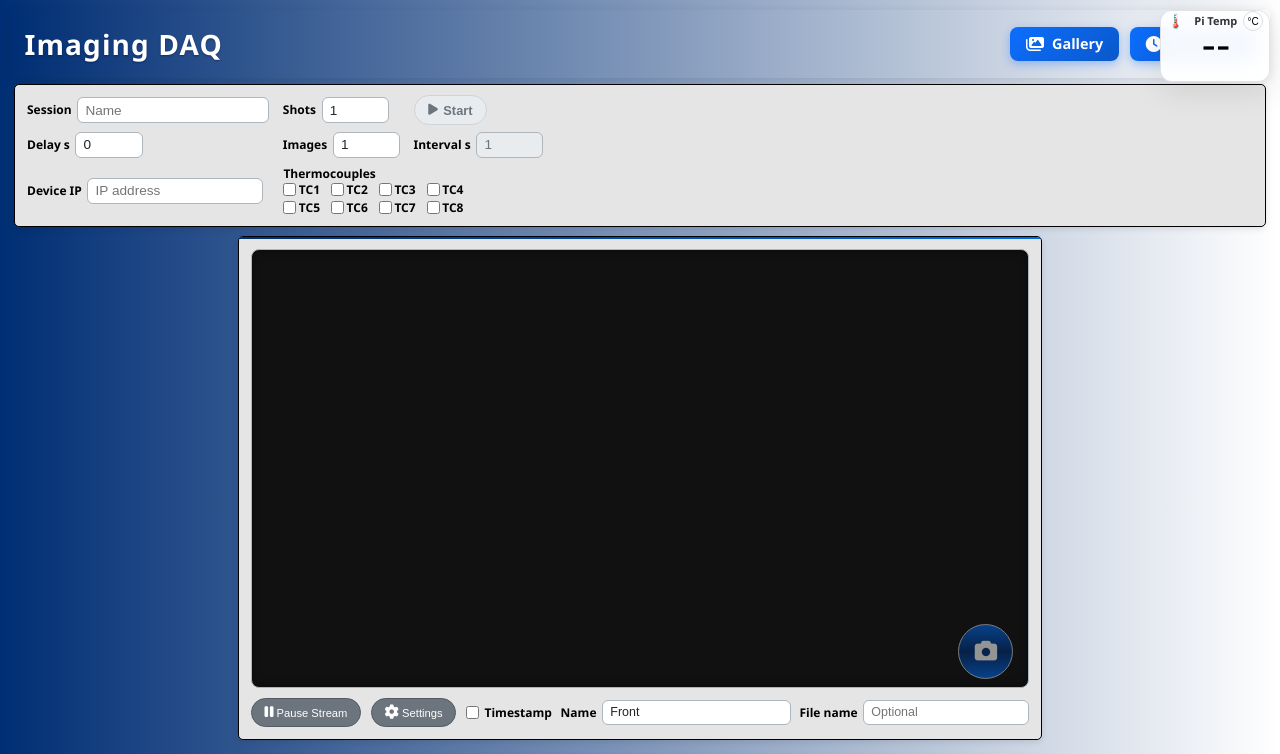
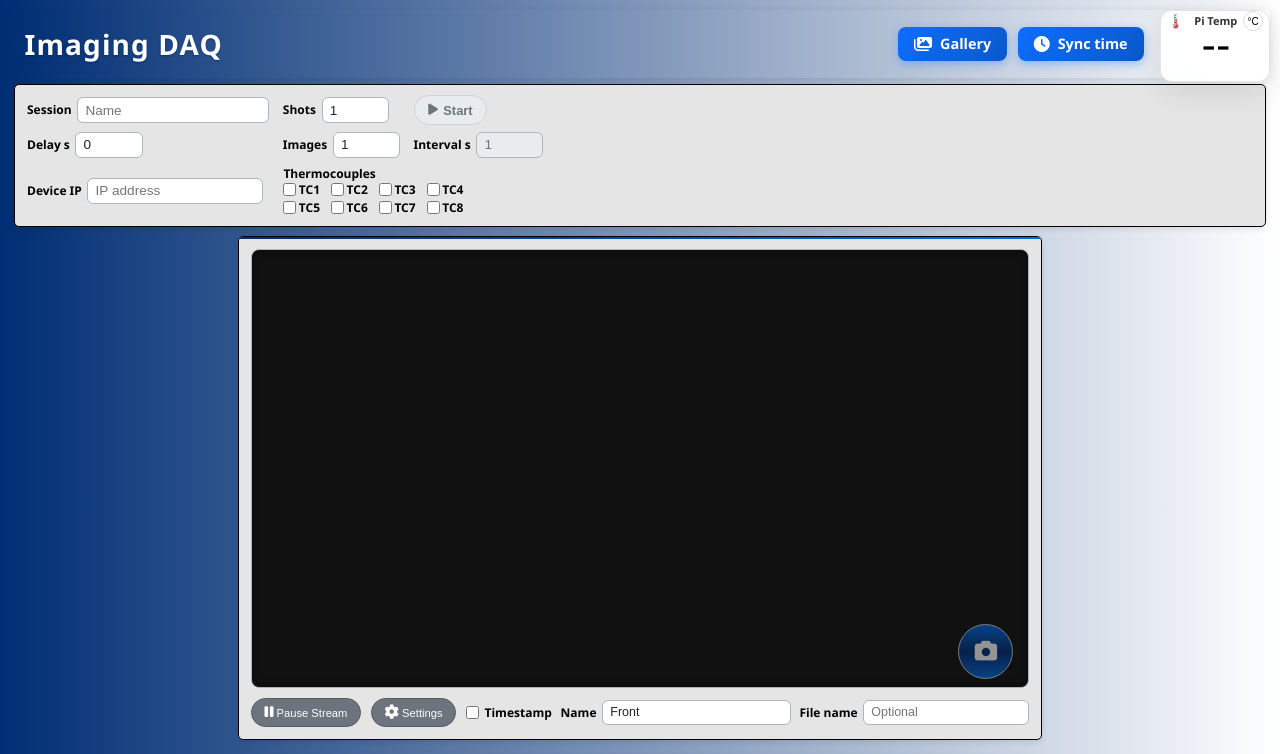
Before and after one commit to NSaundersDev/ThermoSquidCameras_TaskG, a plain HTML site: page public/index.html in a window 1280 px wide. Shown: the top 754 px of the page. Drawn offline with Linux system fonts and the light colour scheme.

Commit message:
Shifted the button group in the nav so it isn't overlapping with the Pi temperature modal.

```diff
--- a/public/index.html
+++ b/public/index.html
@@ -13,7 +13,7 @@
     <header class="app-header">
       <div class="header-content">
         <h3 class="app-title">Imaging DAQ</h3>
-        <nav class="header-nav">
+        <nav class="header-nav" style="margin-right:8em;">
           <a href="/media_gallery.html" class="nav-link" title="Image Gallery" aria-label="View Image Gallery">
             <i class="fa-solid fa-images" aria-hidden="true"></i>
             <span>Gallery</span>
```
